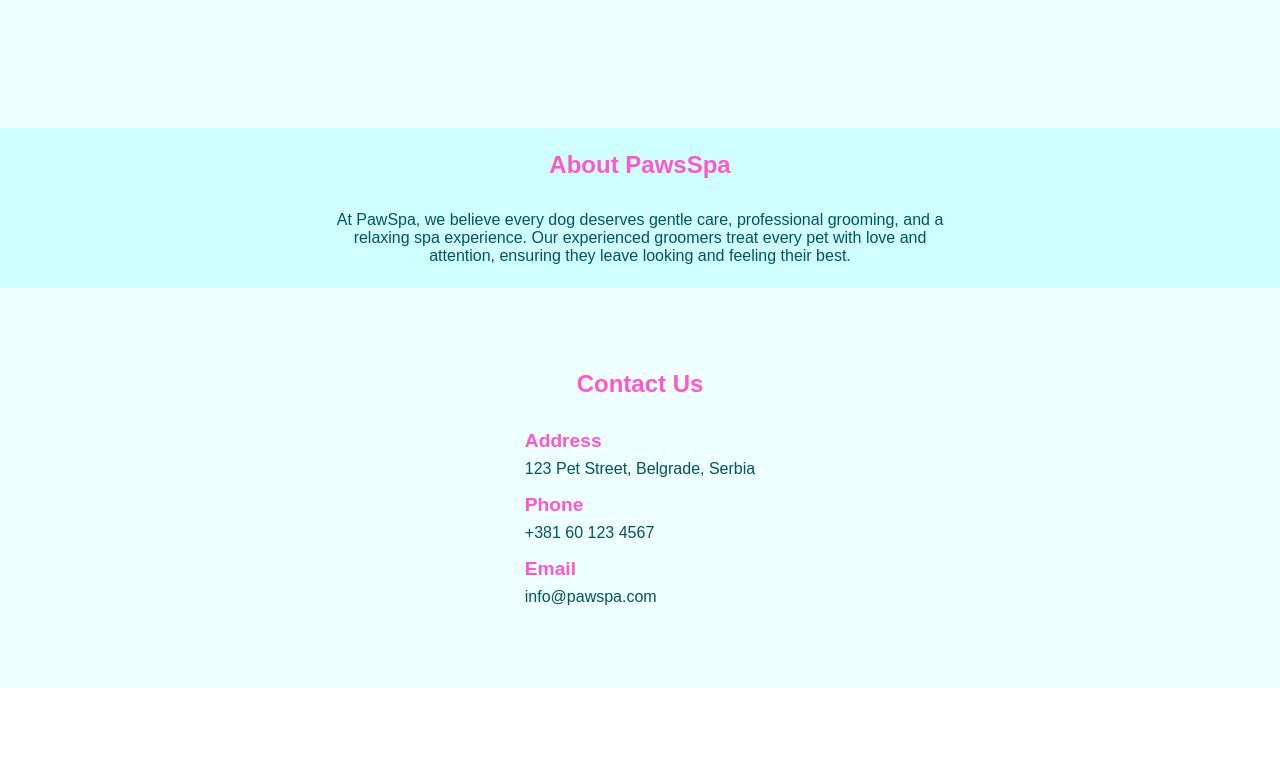
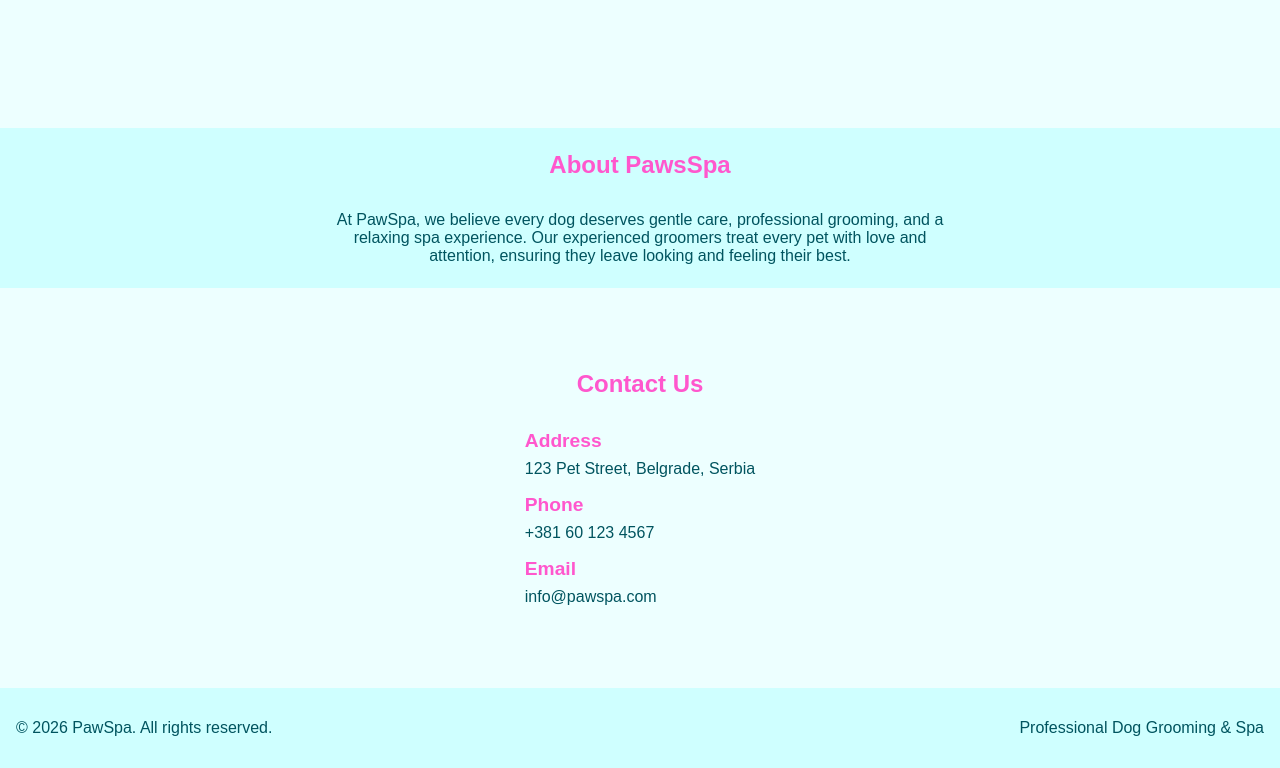
Before and after one commit to DunjaKolarski/react-my-first-project, a React (Vite) app: page / in a window 1280 px wide. Shown: the part 552-1320 px from the top of the page. Before the commit the page ends 1240 px from the top, so only its background shows below. Built offline with nearby package versions, Linux system fonts and the light colour scheme.

Commit message:
feat: add footer component and styles

```diff
--- a/src/App.tsx
+++ b/src/App.tsx
@@ -2,6 +2,7 @@ import Navbar from "./components/Navbar";
 import Hero from "./components/Hero";
 import About from "./components/About";
 import Contact from "./components/Contact";
+import Footer from "./components/Footer";
 
 import "./App.css";
 
@@ -12,6 +13,7 @@ function App() {
       <Hero />
       <About />
       <Contact />
+      <Footer />
     </>
   );
 }
--- a/src/components/Footer.tsx
+++ b/src/components/Footer.tsx
@@ -0,0 +1,12 @@
+import "../styles/Footer.css";
+
+function Footer() {
+    return (
+        <footer className="footer">
+            <p>© 2026 PawSpa. All rights reserved.</p>
+            <p>Professional Dog Grooming & Spa</p>
+        </footer>
+    );
+}
+
+export default Footer;
--- a/src/styles/Footer.css
+++ b/src/styles/Footer.css
@@ -0,0 +1,11 @@
+.footer {
+    height: 10vh;
+    width: 100%;
+    display: flex;
+    justify-content: space-between;
+    align-items: center;
+    background-color: #cfffff;
+    font-size: 1rem;
+    color: #00545f;
+    padding: 1rem;
+}
```
